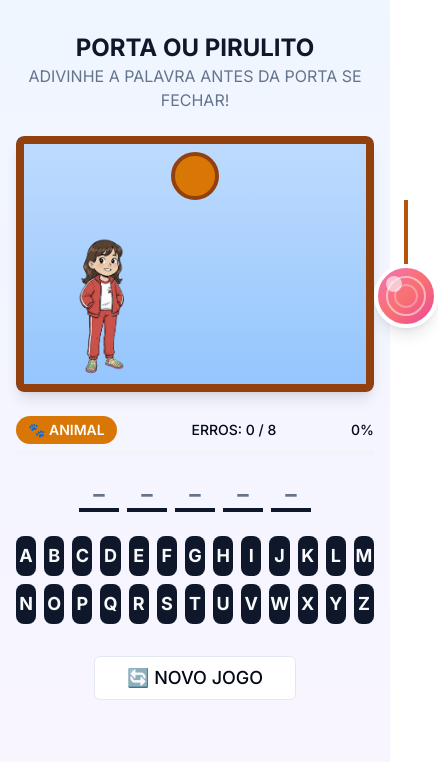
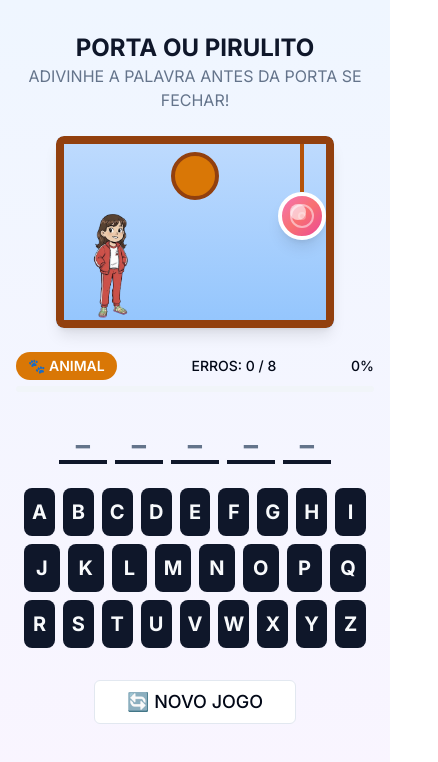
Before and after one commit to emiscode/porta-ou-pirulito, a Next.js app: page /game in a window 390 px wide. Shown: the top 762 px of the page, 438 px wide, since content can reach past the window. Built offline with nearby package versions, Linux system fonts and the light colour scheme.

Commit message:
ajustes mobile

```diff
--- a/app/game/components/Door.tsx
+++ b/app/game/components/Door.tsx
@@ -11,7 +11,7 @@ export default function Door({ estadoPorta, children }: DoorProps) {
   const alturaPortaFechada = Math.max(0, Math.min(100, isNaN(estadoPorta) || !isFinite(estadoPorta) ? 0 : estadoPorta));
 
   return (
-    <div className="relative w-full max-w-md mx-auto h-64 md:h-80 bg-gradient-to-b from-blue-200 to-blue-300 rounded-lg overflow-hidden shadow-lg">
+    <div className="relative w-[85%] sm:w-[90%] md:w-full max-w-md mx-auto h-48 sm:h-56 md:h-80 bg-gradient-to-b from-blue-200 to-blue-300 rounded-lg overflow-hidden shadow-lg">
       {/* Conteúdo atrás da porta (menina, pirulito, etc.) */}
       {children}
 
--- a/app/game/components/Girl.tsx
+++ b/app/game/components/Girl.tsx
@@ -10,12 +10,12 @@ export default function Girl({ atravessou }: GirlProps) {
   return (
     <div
       className={`
-        ${atravessou ? "relative" : "absolute bottom-4 left-8 z-10"}
+        ${atravessou ? "relative" : "absolute bottom-2 sm:bottom-4 left-4 sm:left-8 z-10"}
         transition-transform duration-500
         ${atravessou ? "transform translate-x-0" : ""}
       `}
     >
-      <div className="relative w-28 h-36 md:w-36 md:h-48">
+      <div className="relative w-20 h-28 sm:w-28 sm:h-36 md:w-36 md:h-48">
         <Image
           src="/images/girl.png"
           alt="Menina"
--- a/app/game/components/Keyboard.tsx
+++ b/app/game/components/Keyboard.tsx
@@ -7,8 +7,14 @@ interface KeyboardProps {
   disabled?: boolean;
 }
 
-const LINHA1 = ["A", "B", "C", "D", "E", "F", "G", "H", "I", "J", "K", "L", "M"];
-const LINHA2 = ["N", "O", "P", "Q", "R", "S", "T", "U", "V", "W", "X", "Y", "Z"];
+// Layout para mobile (3 linhas)
+const LINHA1_MOBILE = ["A", "B", "C", "D", "E", "F", "G", "H", "I"];
+const LINHA2_MOBILE = ["J", "K", "L", "M", "N", "O", "P", "Q"];
+const LINHA3_MOBILE = ["R", "S", "T", "U", "V", "W", "X", "Y", "Z"];
+
+// Layout para desktop (2 linhas)
+const LINHA1_DESKTOP = ["A", "B", "C", "D", "E", "F", "G", "H", "I", "J", "K", "L", "M"];
+const LINHA2_DESKTOP = ["N", "O", "P", "Q", "R", "S", "T", "U", "V", "W", "X", "Y", "Z"];
 
 export default function Keyboard({
   onLetraClick,
@@ -37,9 +43,9 @@ export default function Keyboard({
         onClick={() => !disabled && !isUsada && onLetraClick(letraLower)}
         disabled={disabled || isUsada}
         className={`
-          w-10 h-10 md:w-12 md:h-12
+          w-12 h-12 sm:w-12 sm:h-12 md:w-12 md:h-12
           rounded-lg
-          font-bold text-lg md:text-xl
+          font-bold text-xl sm:text-xl md:text-xl
           transition-all duration-200
           ${getButtonClass(letra)}
           ${isUsada ? "cursor-not-allowed" : "cursor-pointer"}
@@ -51,14 +57,28 @@ export default function Keyboard({
   };
 
   return (
-    <div className="flex flex-col gap-2 md:gap-3 max-w-2xl mx-auto my-6">
-      {/* Primeira linha */}
-      <div className="flex justify-center gap-2 md:gap-3">
-        {LINHA1.map(renderButton)}
+    <div className="flex flex-col gap-2 sm:gap-3 md:gap-3 max-w-2xl mx-auto my-6 px-2">
+      {/* Layout mobile - 3 linhas */}
+      <div className="flex flex-col gap-2 md:hidden">
+        <div className="flex justify-center gap-2">
+          {LINHA1_MOBILE.map(renderButton)}
+        </div>
+        <div className="flex justify-center gap-2">
+          {LINHA2_MOBILE.map(renderButton)}
+        </div>
+        <div className="flex justify-center gap-2">
+          {LINHA3_MOBILE.map(renderButton)}
+        </div>
       </div>
-      {/* Segunda linha */}
-      <div className="flex justify-center gap-2 md:gap-3">
-        {LINHA2.map(renderButton)}
+
+      {/* Layout desktop - 2 linhas */}
+      <div className="hidden md:flex flex-col gap-3">
+        <div className="flex justify-center gap-3">
+          {LINHA1_DESKTOP.map(renderButton)}
+        </div>
+        <div className="flex justify-center gap-3">
+          {LINHA2_DESKTOP.map(renderButton)}
+        </div>
       </div>
     </div>
   );
--- a/app/game/components/Lollipop.tsx
+++ b/app/game/components/Lollipop.tsx
@@ -10,10 +10,10 @@ export default function Lollipop({ foiPegado }: LollipopProps) {
   return (
     <div className="relative">
       {/* Palito */}
-      <div className="w-1 h-16 bg-amber-700 mx-auto" />
+      <div className="w-1 h-12 sm:h-16 bg-amber-700 mx-auto" />
 
       {/* Pirulito */}
-      <div className="w-16 h-16 bg-gradient-to-br from-pink-400 via-red-400 to-pink-500 rounded-full border-4 border-white shadow-lg relative">
+      <div className="w-12 h-12 sm:w-16 sm:h-16 bg-gradient-to-br from-pink-400 via-red-400 to-pink-500 rounded-full border-4 border-white shadow-lg relative">
         {/* Espirais decorativas */}
         <div className="absolute inset-2 border-2 border-white rounded-full opacity-50" />
         <div className="absolute inset-4 border-2 border-white rounded-full opacity-30" />
--- a/app/game/components/WordDisplay.tsx
+++ b/app/game/components/WordDisplay.tsx
@@ -15,7 +15,7 @@ export default function WordDisplay({ palavra, letrasAcertadas }: WordDisplayPro
   };
 
   return (
-    <div className="flex justify-center items-center gap-2 md:gap-3 flex-wrap my-2">
+    <div className="flex justify-center items-center gap-2 sm:gap-3 md:gap-3 flex-wrap my-4 px-2">
       {palavra.split("").map((letra, index) => {
         const isEspaco = letra === " " || letra === "-";
         const letraExibida = isEspaco ? letra : exibirLetra(letra);
@@ -26,9 +26,9 @@ export default function WordDisplay({ palavra, letrasAcertadas }: WordDisplayPro
           <div
             key={index}
             className={`
-              w-10 h-12 md:w-12 md:h-14
+              w-12 h-14 sm:w-14 sm:h-16 md:w-12 md:h-14
               flex items-center justify-center
-              text-2xl md:text-3xl font-bold
+              text-3xl sm:text-4xl md:text-3xl font-bold
               border-b-4 border-primary
               transition-all duration-300
               ${foiAcertada ? "text-primary" : "text-muted-foreground"}
--- a/app/game/page.tsx
+++ b/app/game/page.tsx
@@ -129,24 +129,28 @@ export default function GamePage() {
         </div>
 
         {/* Porta com Menina e Pirulito */}
-        <div className="mb-6 relative flex items-center justify-center">
+        <div className="mb-6 relative flex items-center justify-center overflow-x-visible px-4">
           <div className="relative w-full max-w-md mx-auto">
             <Door estadoPorta={estadoPorta}>
               {/* Menina fica dentro e atrás da porta quando não atravessou */}
               {!atravessou && <Girl atravessou={atravessou} />}
+              {/* Pirulito dentro da porta no mobile (canto superior direito) */}
+              <div className="absolute top-2 right-2 sm:top-4 sm:right-4 md:hidden z-10">
+                <Lollipop foiPegado={pirulitoPego} />
+              </div>
             </Door>
-            {/* Menina fora da porta quando atravessa */}
+
+            {/* Menina fora da porta quando atravessa - desktop */}
             {atravessou && (
-              <div className="absolute top-1/2 right-0 transform translate-x-full translate-y-[-50%] ml-4 md:ml-8 z-10 pointer-events-none">
+              <div className="absolute top-1/2 right-0 transform translate-x-full -translate-y-1/2 ml-2 sm:ml-4 md:ml-8 z-10 pointer-events-none">
                 <Girl atravessou={atravessou} />
               </div>
             )}
-            {/* Pirulito fica do lado de fora da porta (à direita) */}
 
-              <div className="absolute top-1/2 right-0 transform translate-x-full translate-y-[-50%] ml-4 md:ml-8 z-10">
-                <Lollipop foiPegado={pirulitoPego} />
-              </div>
-
+            {/* Pirulito fica do lado de fora da porta (à direita) - apenas desktop */}
+            <div className="hidden md:block absolute top-1/2 right-0 transform translate-x-[calc(100%+2rem)] -translate-y-1/2 z-10">
+              <Lollipop foiPegado={pirulitoPego} />
+            </div>
           </div>
         </div>
 
```
